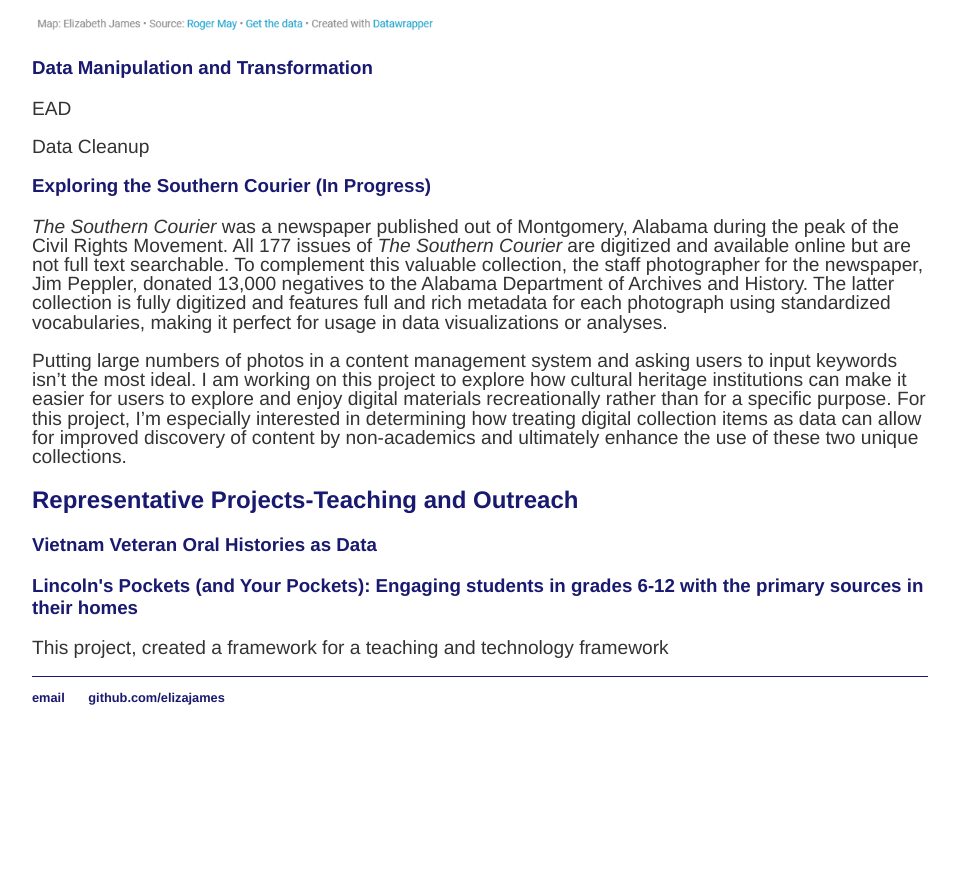
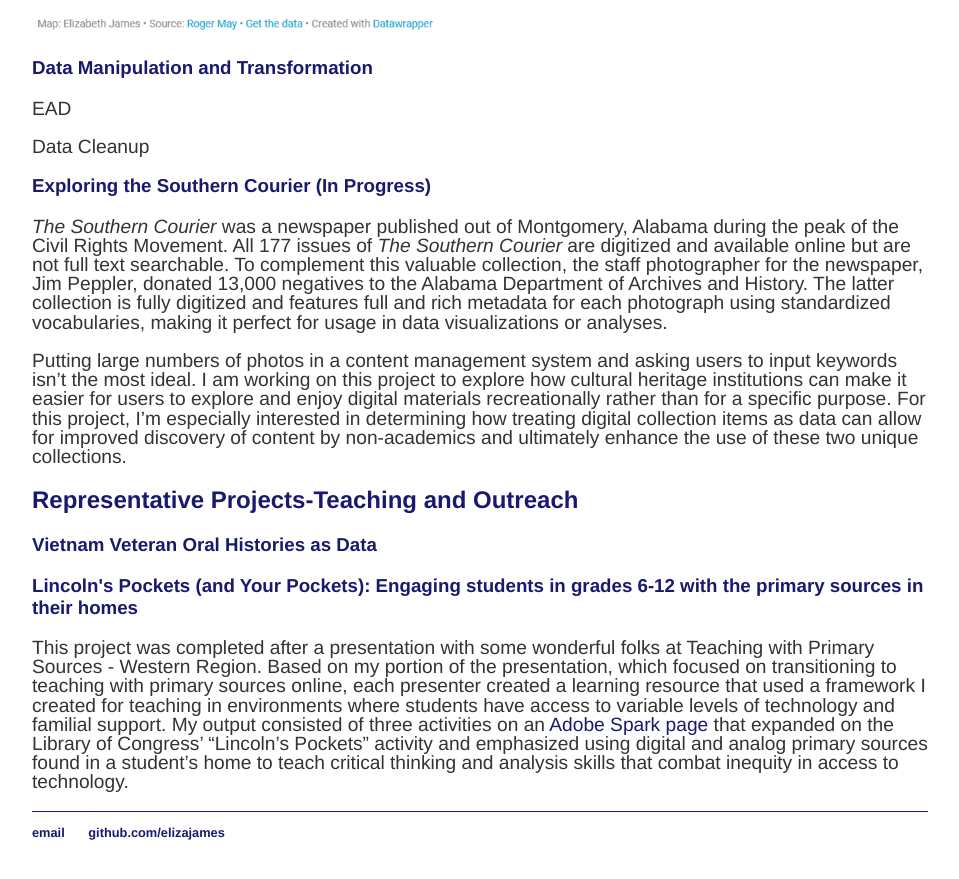
Before and after one commit to elizajames/old_site, a Jekyll site: the page built from projects/index.html, in a window 1280 px wide and 900 px high, scrolled down 3222 px. Shown: the top 879 px of the window, without its empty margins (160-1119 px from the left). Built offline with Jekyll 4.4.1, drawn with Linux system fonts in a browser that asks for light colours; before the commit the page ends 3987 px from its top, so only the background shows below that.

Commit message:
Update index.html

```diff
--- a/projects/index.html
+++ b/projects/index.html
@@ -27,7 +27,7 @@ title: Projects Completed
 	<h3>Vietnam Veteran Oral Histories as Data</h3>
 
 	<h3>Lincoln's Pockets (and Your Pockets): Engaging students in grades 6-12 with the primary sources in their homes</h3>
-	<p>This project, created a framework for a teaching and technology framework</p>
+	<p>This project was completed after a presentation with some wonderful folks at Teaching with Primary Sources - Western Region. Based on my portion of the presentation, which focused on transitioning to teaching with primary sources online, each presenter created a learning resource that used a framework I created for teaching in environments where students have access to variable levels of technology and familial support. My output consisted of three activities on an <a href="https://spark.adobe.com/page/Uo1dQPNjDDhxC/">Adobe Spark page</a> that expanded on the Library of Congress’ “Lincoln’s Pockets” activity and emphasized using digital and analog primary sources found in a student’s home to teach critical thinking and analysis skills that combat inequity in access to technology.</p>
 
 
 </div><!-- /.blurb -->
```
